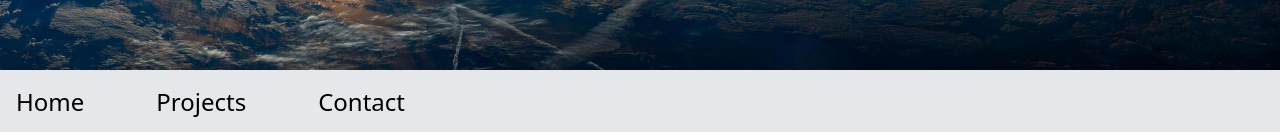
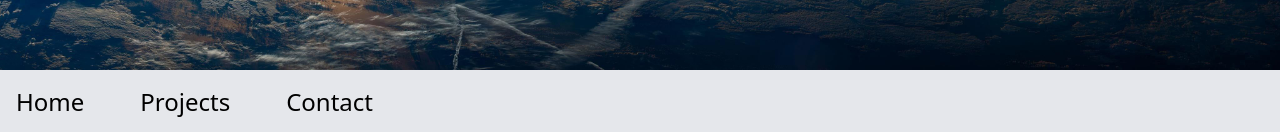
Before and after one commit to salihcelebi96/Portfolio, a React (Create React App) app: page / in a window 1280 px wide. Shown: the part 605-737 px from the top of the page. Built offline with nearby package versions, Linux system fonts and the light colour scheme.

Commit message:
4.commit

```diff
--- a/src/components/navbar.js
+++ b/src/components/navbar.js
@@ -9,7 +9,7 @@ const Navbar = () => {
           <Link className='hover:bg-gray-600  hover:text-white flex items-center px-4 h-full' to="/">Home</Link>
         </li>
         <li className='h-full'>
-          <Link className='hover:bg-gray-600 hover:text-white flex items-center px-4 h-full' to="/projects">Projects</Link>
+          <Link className='hover:bg-gray-600 hover:text-white flex items-center  h-full' to="/projects">Projects</Link>
         </li>
         <li className='h-full'>
           <Link className='hover:bg-gray-600 hover:text-white flex items-center px-4 h-full' to="/contact">Contact</Link>
```
